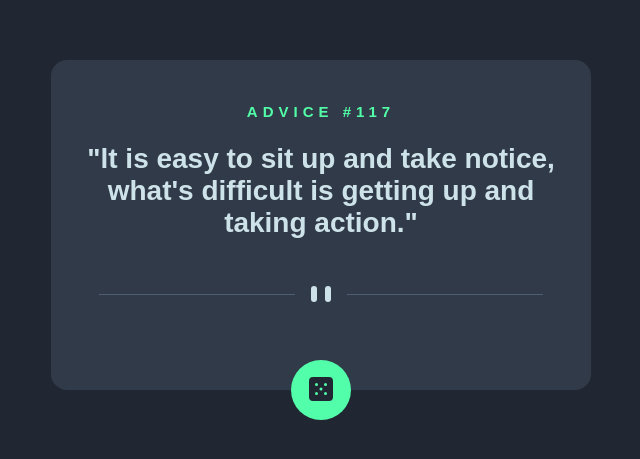
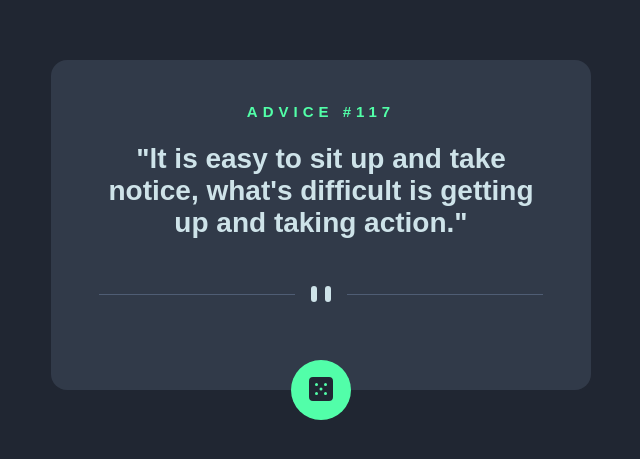
Before and after one commit to IsLSteven/ADVICE-FRONTEND-MENTOR, a plain HTML site: page index.html in a window 1280 px wide. Shown: the part 175-634 px from the top of the page, without its empty margins (319-959 px from the left). Drawn offline with Linux system fonts and the light colour scheme.

Commit message:
Update style.css

```diff
--- a/style.css
+++ b/style.css
@@ -35,7 +35,7 @@ body {
 
 .paragrafo {
     font-size: 28px;
-    width: 85;
+    width: 85%;
     text-align: center;
     font-weight: 700;
     color: hsl(193, 38%, 86%);
```
